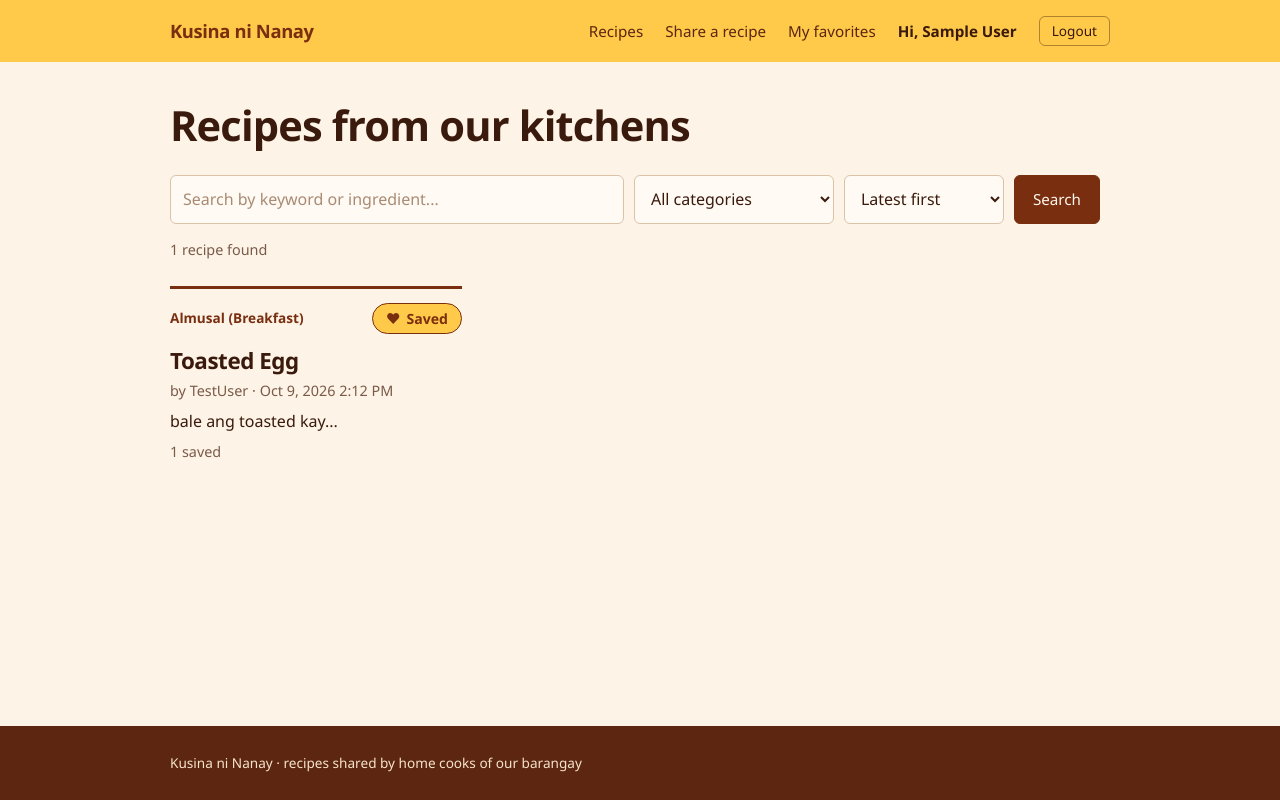
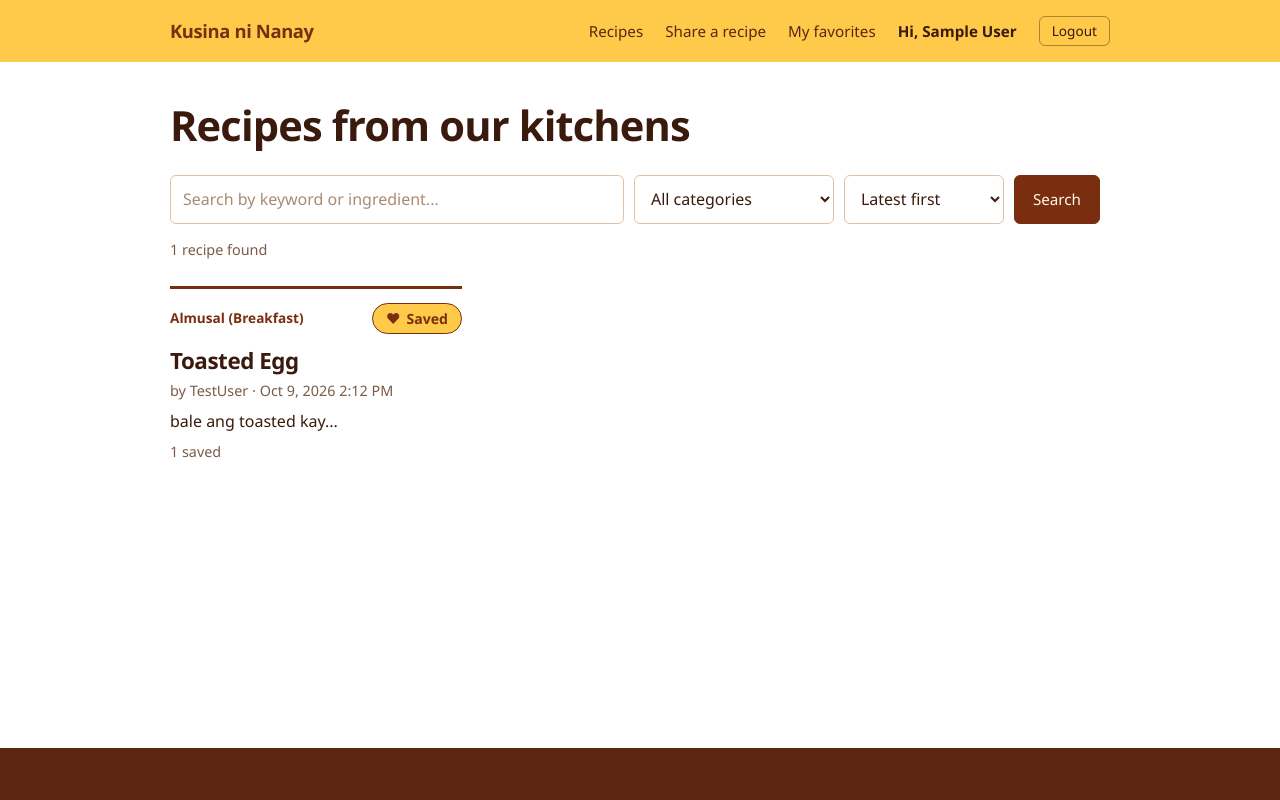
Before and after one commit to LxzndrZ/MidtermMilestoneProj-Payot, a PHP site: page /index.php in a window 1280 px wide. Run offline with PHP 8.4, Linux system fonts and the light colour scheme; the visitor is signed in with stand-in values (Sample User, id 1); data comes from the database, SQL or seed files in the repository.

Commit message:
change to white background and removed footer text

```diff
--- a/assets/css/style.css
+++ b/assets/css/style.css
@@ -1,8 +1,8 @@
 /* Kusina ni Nanay: modern minimalist, in a warm food palette.
    Honey yellow, cream, and deep chocolate brown. White space, one typeface, hairline lines, no shadows. */
 :root {
-  --paper: #fdf3e7;       /* page background: cream */
-  --white: #fffaf3;       /* inputs and surfaces */
+  --paper: #ffffff;       /* page background: white */
+  --white: #ffffff;       /* inputs and surfaces */
   --ink: #3a1a0c;         /* text: very dark brown */
   --quiet: #7a5a48;       /* secondary text */
   --line: #ecd9c4;        /* hairline borders */
--- a/partials/footer.php
+++ b/partials/footer.php
@@ -1,6 +1,5 @@
 </main>
 <footer class="site-footer">
-  <div class="container">Kusina ni Nanay &middot; recipes shared by home cooks of our barangay</div>
 </footer>
 <script src="assets/js/app.js"></script>
 </body>
```
